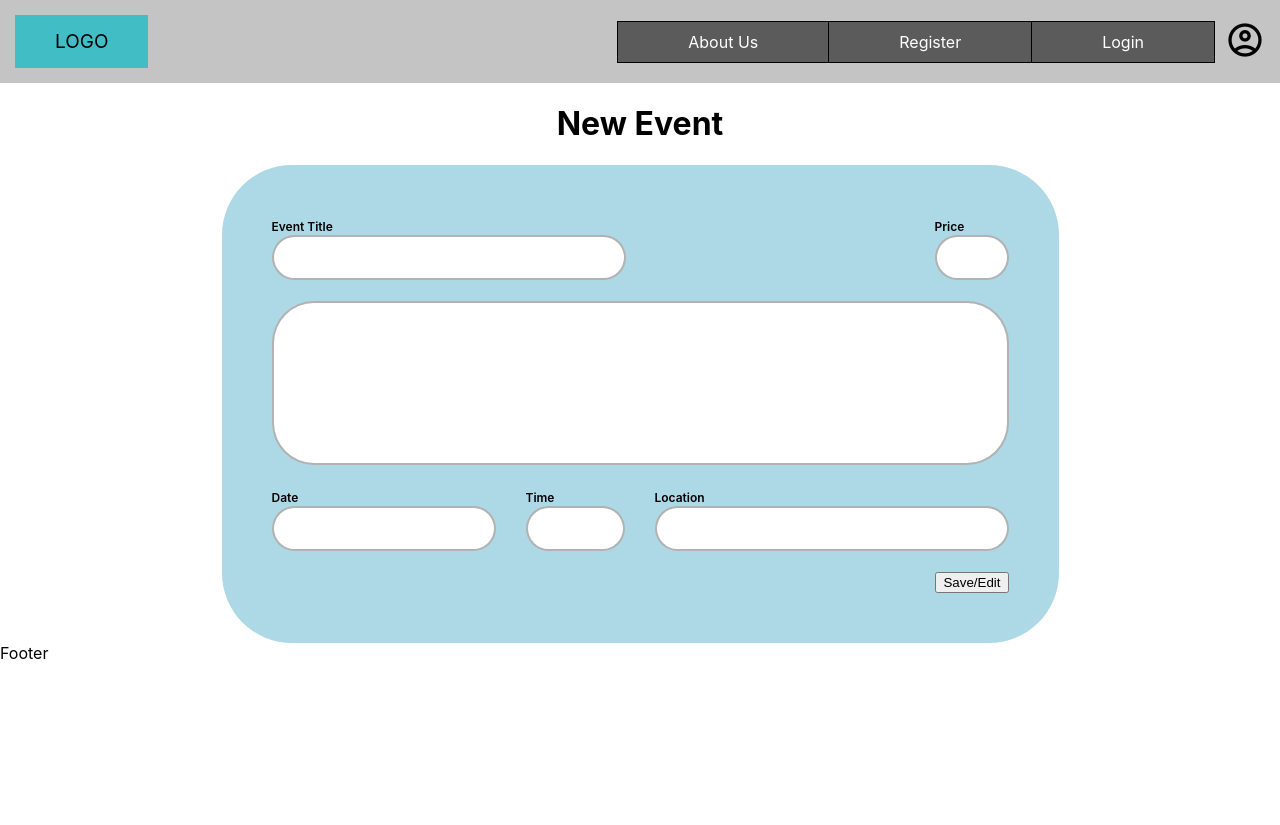
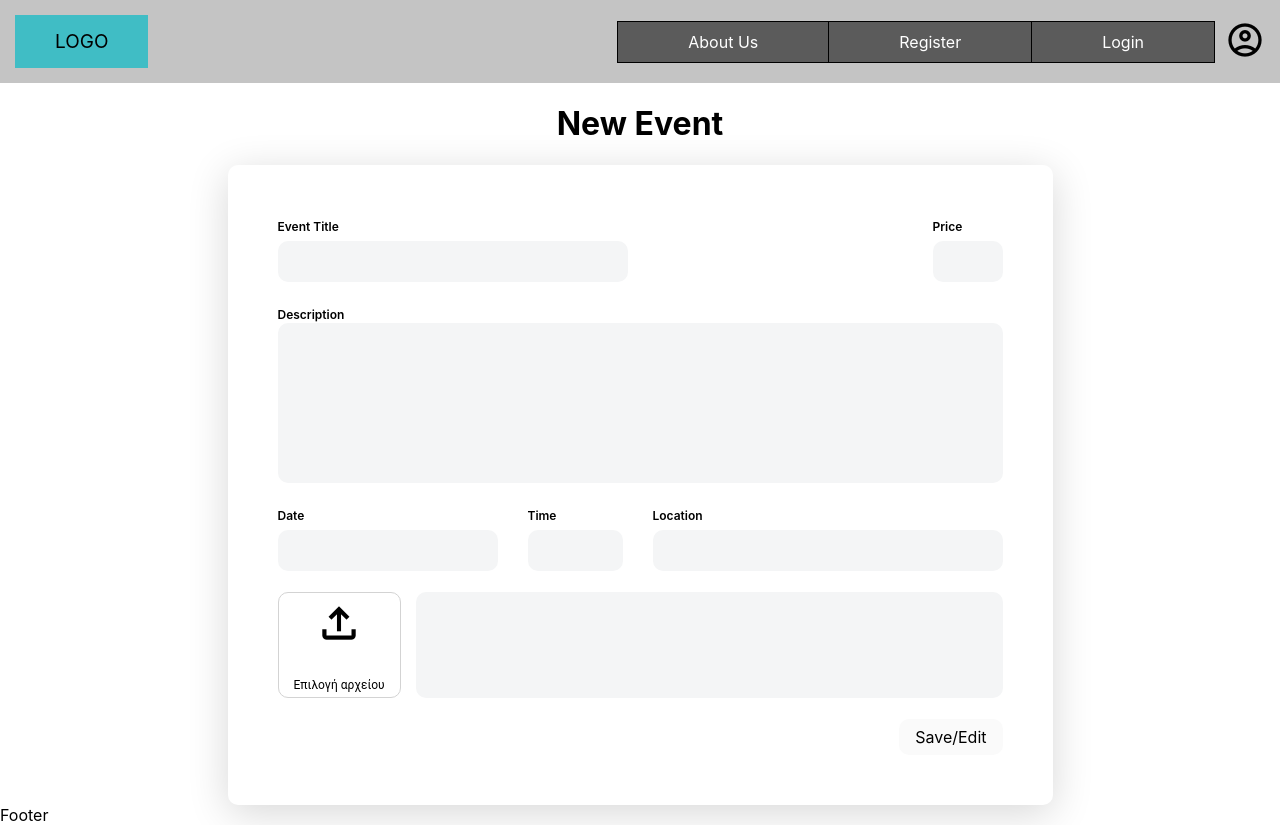
Before and after one commit to smackflad/ProjectTel, a React (Create React App) app in the folder provider-app/: page /newEvent in a window 1280 px wide. Before the commit the page ends 800 px from the top, so only its background shows below. Built offline with nearby package versions, Linux system fonts and the light colour scheme.

Commit message:
added button, better event page design and fixed some bugs in texts

```diff
--- a/provider-app/src/components/Pages/NewEventPage/NewEventPage.css
+++ b/provider-app/src/components/Pages/NewEventPage/NewEventPage.css
@@ -8,9 +8,11 @@
     flex-direction: column;
     align-items: center;
     width: fit-content;
-    background-color: lightblue;
+    /* background-color: lightblue; */
     padding: 50px;
-    border-radius: 70px;
+    border-radius: 10px;
+    box-shadow: 0px 8px 40px #00000029;
+
 
 }
 .NewEventPage-first{
@@ -33,3 +35,63 @@
     display: flex;
     justify-content: flex-end;
 }
+
+.NewEventPage-fourth {
+    width: 100%;
+    display: flex;
+    flex-direction: row;
+    justify-content: flex-start;
+    gap: 15px;
+}
+
+
+.NewEventPage-fourth-left-FC {
+    display: flex;
+    flex-direction: column-reverse;
+    justify-content: center;
+    align-items: center;
+}
+
+.NewEventPage-fourth-left-FC > .NewEventPage-fileName-FC{
+    margin-right: 15px;
+}
+
+.NewEventPage-fourth-left-FC > .NewEventPage-file-FC > label {
+    display: flex;
+    justify-content: center;
+    flex-direction: column;
+    align-items: center;
+    gap: 30px;
+    padding: 5px 15px;
+    border: 1px solid lightgray;
+    border-radius: 10px;
+    font-size: 12px;
+    font-family: 'Roboto', sans-serif;
+    font-weight: normal;
+    cursor: pointer;
+}
+
+.NewEventPage-disabled-file-input{
+    background-color: rgb(236, 236, 236);
+    border-color: rgb(175, 175, 175);
+    opacity: 80%;
+    cursor: not-allowed !important;
+}
+.NewEventPage-disabled-file-input > * {
+    cursor: not-allowed;
+}
+
+.NewEventPage-fourth-right {
+    flex: 1;
+    background-color: #F4F5F6;
+    border-radius: 10px;
+}
+
+.NewEventPage-upload-icon{
+    font-size: 50px;
+}
+
+.NewEventPage-fifth {
+    margin-top: 21px;
+
+}
--- a/provider-app/src/components/Pages/NewEventPage/NewEventPage.js
+++ b/provider-app/src/components/Pages/NewEventPage/NewEventPage.js
@@ -2,8 +2,15 @@ import "./NewEventPage.css";
 import { Navigate } from "react-router-dom";
 import MyTextBox from '../../sharedComponents/MyTextBox/MyTextBox'
 import MyTextArea from "../../generalComponents/MyTextArea/MyTextArea";
+import { useState } from "react";
+import MyButton from "../../generalComponents/MyTextArea/MyButton/MyButton";
+const NewEventPage = () => {
+	const [file_name, setFile_name] = useState("test");
+	const [link, setLink] = useState();
+	const [on_change_f, setOn_change_f] = useState();
+	const [disabled, setDisabled] = useState();
 
-const NewEventPage = () => {
+
 	return (
 		<div className="NewEventPage-external">
 			<div className="NewEventPage-internal">
@@ -13,17 +20,29 @@ const NewEventPage = () => {
 						<MyTextBox labelTxt={"Event Title"}/>
 						<MyTextBox labelTxt={"Price"} width={"50"}/>
 					</div>
-					<MyTextArea />
+					<MyTextArea labelTxt={"Description"} />
 					<div className="NewEventPage-third">
 						<MyTextBox labelTxt={"Date"} width={"200"}/>
 						<MyTextBox labelTxt={"Time"} width={"75"}/>
 						<MyTextBox labelTxt={"Location"}/>
 					</div>
 					<div className="NewEventPage-fourth">
+						<div className="NewEventPage-fourth-left-FC">
+							{/* {file_name && (<span className="fileName-FC"><a href={link} target="_blank">{file_name}</a></span>)} */}
+							<div className="NewEventPage-file-FC">
+								<input type="file" accept='image/*, application/pdf' onChange={on_change_f} id="NewEventPage-file-btn-FC" hidden disabled={disabled}></input>
+								<label htmlFor="NewEventPage-file-btn-FC" className={(disabled ?' NewEventPage-disabled-file-input' : '')}>
+									<i className={"material-icons-outlined NewEventPage-upload-icon"}> file_upload </i>
+									<span>Επιλογή αρχείου</span>
+								</label>
+							</div>
+						</div>
+						<div className="NewEventPage-fourth-right">
 
+						</div>
 					</div>
 					<div className="NewEventPage-fifth">
-						<button>Save/Edit</button>
+						<MyButton labelTxt={"Save/Edit"} />
 					</div>
 				</div>
 			</div>
--- /dev/null
+++ b/provider-app/src/components/generalComponents/MyTextArea/MyButton/MyButton.css
@@ -0,0 +1,10 @@
+.MyButton-external{
+    padding: 8px 16px;
+    border-radius: 10px;
+    user-select: none;
+}
+.MyButton-external:hover{
+    cursor: pointer;
+    transition: ease-in-out, .2s;
+    opacity: 80%;
+}
--- /dev/null
+++ b/provider-app/src/components/generalComponents/MyTextArea/MyButton/MyButton.js
@@ -0,0 +1,13 @@
+import { useState } from 'react';
+import './MyButton.css';
+
+const MyButton = ({labelTxt, bgColor="#fafafa", ftColor="#000000", ftSize="16px", clicked=()=>{}}) =>
+{
+    return (
+		<div className="MyButton-external" onClick={clicked} style={{backgroundColor:bgColor, color:ftSize, fontSize:ftSize}}>
+            <span>{labelTxt}</span>
+        </div>
+	);
+};
+
+export default MyButton;
--- a/provider-app/src/components/generalComponents/MyTextArea/MyTextArea.css
+++ b/provider-app/src/components/generalComponents/MyTextArea/MyTextArea.css
@@ -1,26 +1,28 @@
-.txt-top > span {
+.myTextArea-top > span {
     font-size: 12px;
+    font-weight: 600;
 }
 #star {
     color: red;
 }
 
-.txt-area-external{
+.myTextArea-external{
     width: 100%;
 }
 
-.txt-area-internal {
+.myTextArea-internal {
     display: flex;
     flex-direction: column;
     margin: 0px 0px 21px 0px;
 }
 
-.txt-area-internal textarea {
+.myTextArea-internal textarea {
+    background-color: #F4F5F6;
     margin: 0px;
     padding: 30px;
     font-size: 18px;
-    border: 2px solid rgba(0, 0, 0, 0.30);
-    border-radius: 42px;
+    border: 0px solid rgba(0, 0, 0, 0.30);
+    border-radius: 10px;
     line-height: 1px;
     outline: none;
     /* width: 330px; */
@@ -28,6 +30,6 @@
     /* min-height: 400px; */
     resize: none;
 }
-.txt-area-internal input:focus {
+.myTextArea-internal input:focus {
     border-color: rgba(0, 0, 0, 0.70);
 }
--- a/provider-app/src/components/generalComponents/MyTextArea/MyTextArea.js
+++ b/provider-app/src/components/generalComponents/MyTextArea/MyTextArea.js
@@ -5,9 +5,9 @@ const MyTextArea = ({labelTxt, val, setVal=(a)=>{}, star=false, disabled=false,
 {
     const [id] = useState(() => `component-${Math.random().toString(16).slice(2)}`);
     return (
-		<div className="txt-area-external">
-            <div className='txt-area-internal'>
-                <div className="txt-area-top">
+		<div className="myTextArea-external">
+            <div className='myTextArea-internal'>
+                <div className="myTextArea-top">
                     <span>{star && (<span id="star">*</span>)}<label htmlFor={id}>{labelTxt}</label></span>
                 </div>
                 <textarea id={id} onChange={(e)=>{setVal(e.target.value)}} defaultValue={val} rows={rows} cols={cols} disabled={disabled}></textarea>
--- a/provider-app/src/components/sharedComponents/MyTextBox/MyTextBox.css
+++ b/provider-app/src/components/sharedComponents/MyTextBox/MyTextBox.css
@@ -11,14 +11,16 @@
     display: flex;
     flex-direction: column;
     margin: 0px 0px 21px 0px;
+    gap: 6px
 }
 
 .myTextBox-txt-internal input {
+    background-color: #F4F5F6;
     margin: 0px;
     padding: 10px;
     font-size: 18px;
-    border: 2px solid rgba(0, 0, 0, 0.30);
-    border-radius: 42px;
+    border: 0px solid rgba(0, 0, 0, 0.30);
+    border-radius: 10px;
     -webkit-transition: 0.5s;
     transition: 0.5s;
     line-height: 1px;
```
Also changed, not shown: 1 other file (tests, documents, lock files or other folders).
